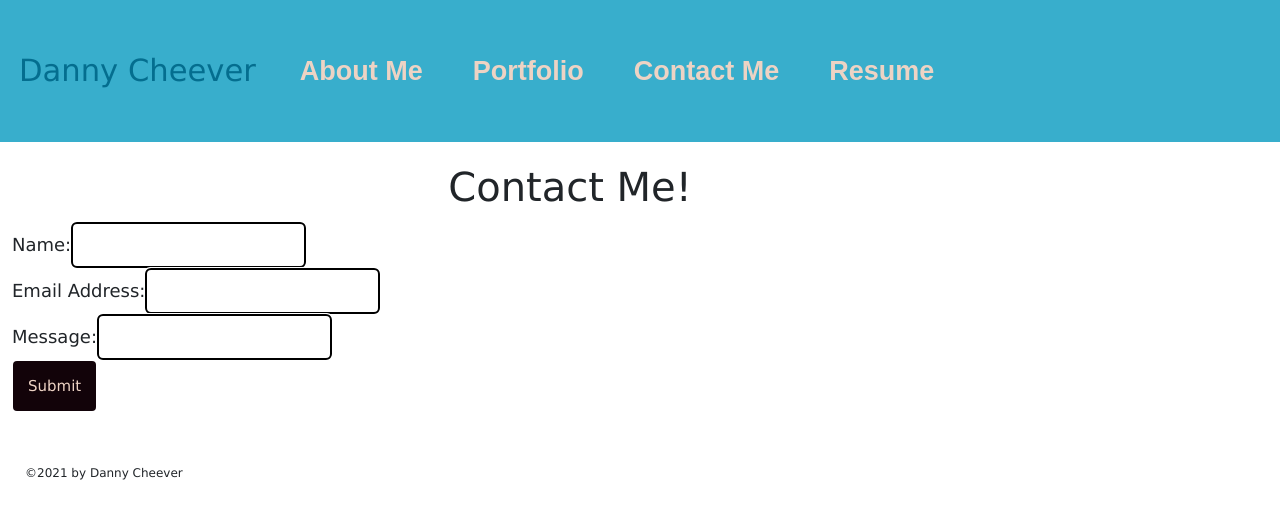
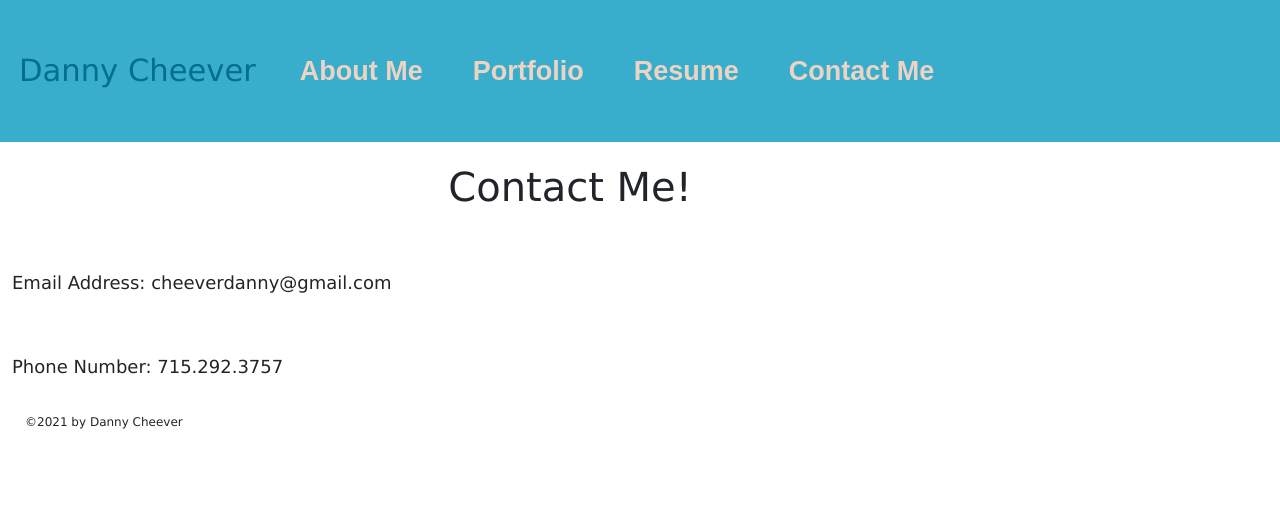
Before and after one commit to dcheever88/react-portfolio, a React (Create React App) app: page /contactme in a window 1280 px wide. Shown: the top 518 px of the page. Built offline with nearby package versions, Linux system fonts and the light colour scheme.

Commit message:
switched contact back to static

```diff
--- a/src/components/ContactMe/ContactMe.js
+++ b/src/components/ContactMe/ContactMe.js
@@ -1,45 +1,46 @@
-import React, { useState } from 'react';
+// import React, { useState } from 'react';
+import React from 'react';
 
-import { validateEmail } from '../../utils/helpers';
+// import { validateEmail } from '../../utils/helpers';
 
 function ContactMe() {
-    const [formState, setFormState] = useState({ name: '', email: '', message: '' });
-    const { name, email, message } = formState;
-    const [errorMessage, setErrorMessage] = useState('');
+    // const [formState, setFormState] = useState({ name: '', email: '', message: '' });
+    // const { name, email, message } = formState;
+    // const [errorMessage, setErrorMessage] = useState('');
 
-    function handleChange(e) {
-        if (e.target.name === 'email') {
-            const isValid = validateEmail(e.target.value);
-            console.log(isValid);
-            // isValid conditional statement
-            if (!isValid) {
-                setErrorMessage('Your email is invalid');
-            } else {
-                setErrorMessage('');
-            }
-        } else {
-                if (!e.target.value.length) {
-                    setErrorMessage(`${e.target.name} is required.`);
-                } else {
-                    setErrorMessage('');
-                }
-            }
+    // function handleChange(e) {
+    //     if (e.target.name === 'email') {
+    //         const isValid = validateEmail(e.target.value);
+    //         console.log(isValid);
+    //         // isValid conditional statement
+    //         if (!isValid) {
+    //             setErrorMessage('Your email is invalid');
+    //         } else {
+    //             setErrorMessage('');
+    //         }
+    //     } else {
+    //             if (!e.target.value.length) {
+    //                 setErrorMessage(`${e.target.name} is required.`);
+    //             } else {
+    //                 setErrorMessage('');
+    //             }
+    //         }
 
 
-        if (!errorMessage) {
-        setFormState({...formState, [e.target.name]: e.target.value });
-        }
+    //     if (!errorMessage) {
+    //     setFormState({...formState, [e.target.name]: e.target.value });
+    //     }
 
-    };
-    function handleSubmit(e) {
-        e.preventDefault();
-        console.log(formState);
-    }
+    // };
+    // function handleSubmit(e) {
+    //     e.preventDefault();
+    //     console.log(formState);
+    // }
 
     return (
     <section className="container">
 
-        <h1 className="title">Contact Me!</h1>
+        {/* <h1 className="title">Contact Me!</h1>
         <form id="contact-form" onSubmit={handleSubmit}>
             <div>
                 <label htmlFor="name">Name:</label>
@@ -59,15 +60,15 @@ function ContactMe() {
                 </div>
             )}
             <button type="submit">Submit</button>
-        </form>
-        {/* <h1 className="title">Contact Me!</h1>
+        </form> */}
+        <h1 className="title">Contact Me!</h1>
 
         <div class="mt-5">
             Email Address: cheeverdanny@gmail.com
         </div>
         <div class="mt-5">
             Phone Number: 715.292.3757
-        </div> */}
+        </div>
     </section>
     );
 }
--- a/src/components/Navigation/Navigation.js
+++ b/src/components/Navigation/Navigation.js
@@ -23,13 +23,13 @@ const Navigation = () => {
                         </NavLink>
                     </li>
                     <li class="nav-item">
-                        <NavLink to="/contactme">
-                            <div class="nav-font">Contact Me</div>
+                        <NavLink to="/resume">
+                            <div class="nav-font">Resume</div>
                         </NavLink>
                     </li>
                     <li class="nav-item">
-                        <NavLink to="/resume">
-                            <div class="nav-font">Resume</div>
+                        <NavLink to="/contactme">
+                            <div class="nav-font">Contact Me</div>
                         </NavLink>
                     </li>
                 </ul>
```
